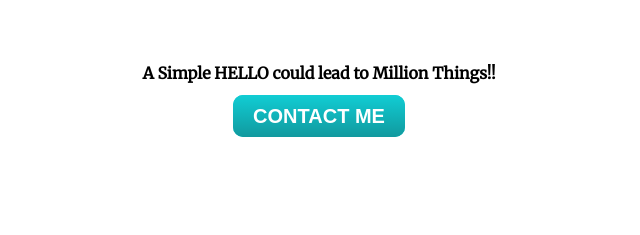
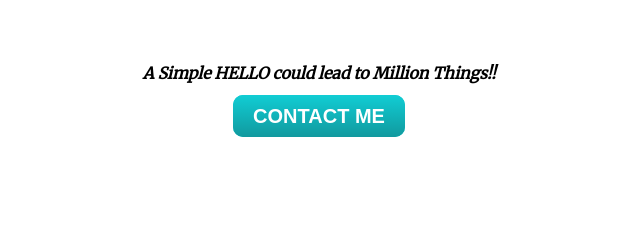
Before and after one commit to Theera12/Resume, a plain HTML site: page index.html in a window 1280 px wide. Shown: the part 2456-2691 px from the top of the page, 321-961 px from the left. Drawn offline with Linux system fonts and the light colour scheme.

Commit message:
Update index.html

```diff
--- a/index.html
+++ b/index.html
@@ -53,7 +53,7 @@
     <div class="contact-me">
       <h2><b>Get In Touch</b></h2>
       <h3 class="contact-msg">Contact Me To Know More About Me</h3>
-      <p>A Simple HELLO could lead to Million Things!!</p>
+      <p><em>A Simple HELLO could lead to Million Things!!</em></p>
       <a class="btn" href="mailto:name@email.com">CONTACT ME</a>
 
     </div>
```
